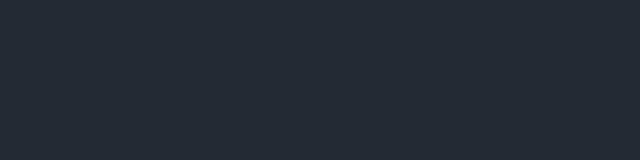
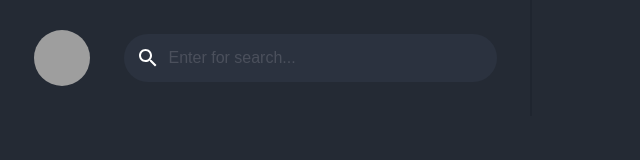
Before and after one commit to joao-lucas-dev/whatsapp-clone, a plain HTML site: page index.html in a window 1280 px wide. Shown: the whole page, without its empty margins (0-640 px from the left). Drawn offline with Linux system fonts and the light colour scheme; grey boxes are pictures that could not be loaded.

Commit message:
feat: search

```diff
--- a/index.html
+++ b/index.html
@@ -8,6 +8,13 @@
   <title>Whatsapp Web</title>
 </head>
 <body>
+  <aside id="contacts">
+    <div class="search">
+      <img src="https://st2.depositphotos.com/3369547/12005/v/950/depositphotos_120052992-stock-illustration-man-male-avatar-suit-person.jpg" alt="Avatar">
+      <input type="text" placeholder="Enter for search...">
+    </div>
 
+
+  </aside>
 </body>
 </html>
--- a/style.css
+++ b/style.css
@@ -11,3 +11,39 @@ body {
   text-rendering: optimizeLegibility !important;
   -webkit-font-smoothing: antialiased !important;
 }
+
+aside#contacts {
+  width: 532px;
+  height: 100%;
+  border-right: 2px solid #1F252F;
+  padding: 15px;
+}
+
+aside#contacts div.search {
+  display: flex;
+  align-items: center;
+  justify-content: center;
+  padding: 15px;
+}
+
+aside#contacts div.search img {
+  width: 56px;
+  height: 56px;
+  border-radius: 50%;
+  margin-right: 34px;
+}
+
+aside#contacts div.search input {
+  width: 373px;
+  height: 48px;
+  border: 0;
+  border-radius: 30px;
+  padding: 0 15px 0 45px;
+  font-size: 16px;
+  color: #fff;
+  background: #2B323F url('./assets/search.svg') no-repeat 15px;
+}
+
+::-webkit-input-placeholder {
+  color: #4B505C;
+}
```
Also changed, not shown: assets/search.svg (added).
